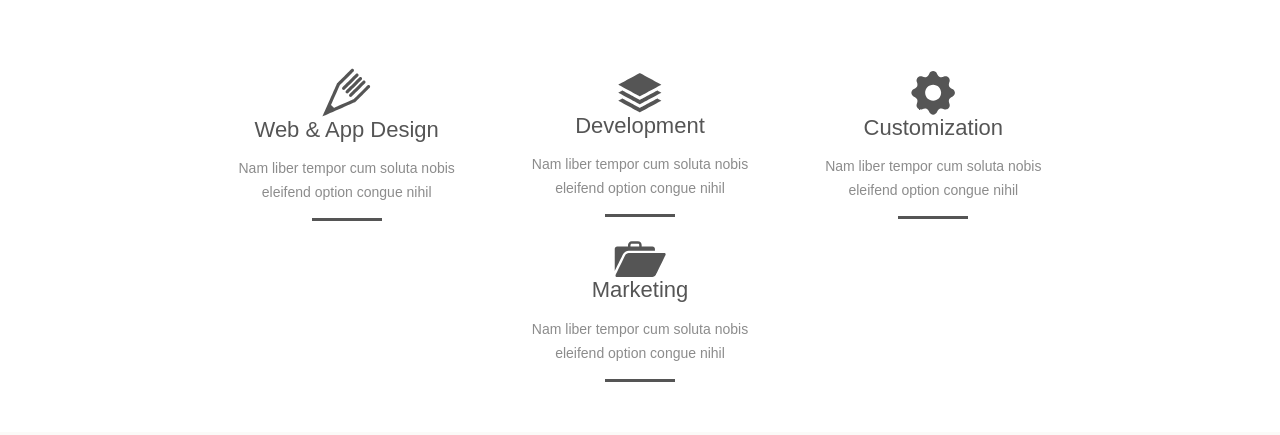
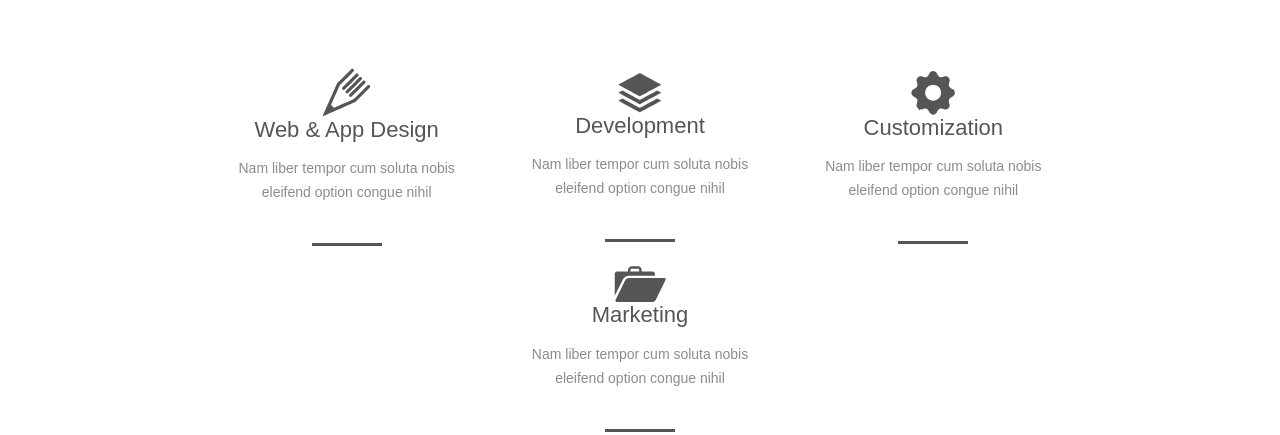
Before and after one commit to anton1evdokimov/anton1evdokimov.github.io_tets, a plain HTML site: page index.html in a window 1280 px wide. Shown: the part 612-1047 px from the top of the page. Drawn offline with nearby package versions, Linux system fonts and the light colour scheme; files that its build step writes are made by us from their sources; a web font is replaced by a local one.

Commit message:
min-height

```diff
--- a/scss/style.scss
+++ b/scss/style.scss
@@ -331,9 +331,8 @@ body {
             font-family: montserrat-light, Arial;
             color: #8c8c8c;
             font-size: 14px;
-            /* Приближение из-за подстановки шрифтов */
             line-height: 24px;
-            /* Приближение из-за подстановки шрифтов */
+            min-height: 73px;
             text-align: center;
         }
     }
```
Also changed, not shown: css/style.css.
